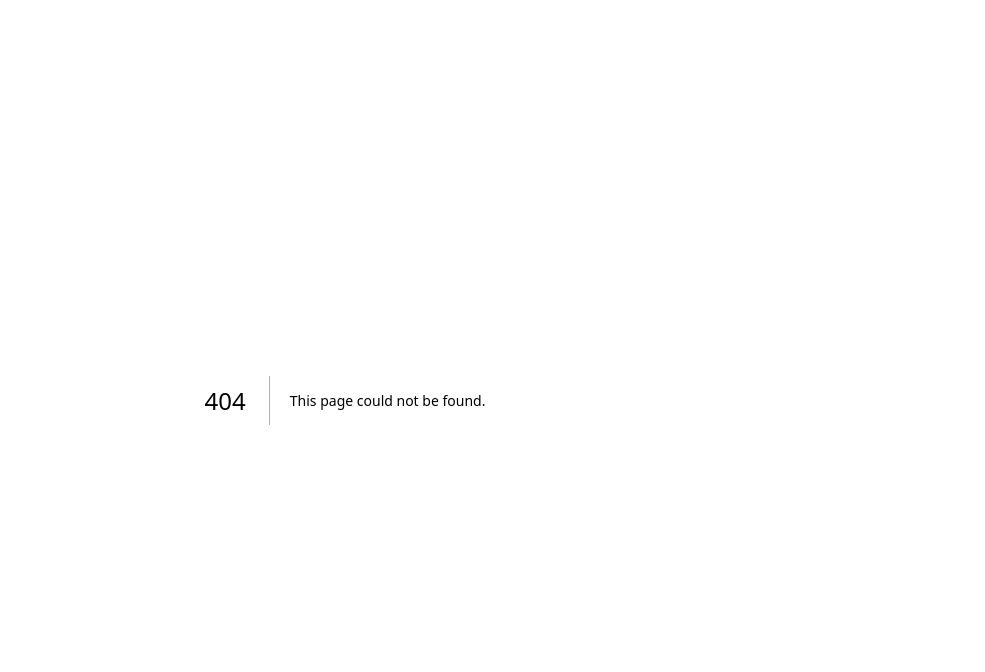
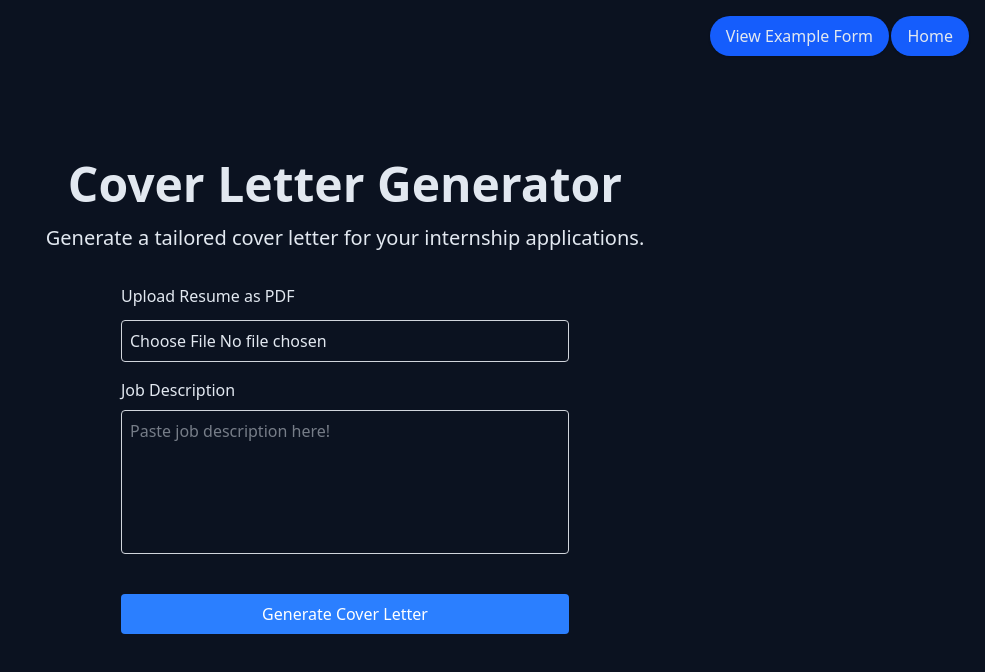
Before and after one commit to chrxsjung/internship_hub, a Next.js app: page /cover-letter in a window 1280 px wide. Before the commit this address had no page. Shown: the top 672 px of the page, without its empty margins (295-1280 px from the left). Built offline with nearby package versions, Linux system fonts and the light colour scheme.

Commit message:
added cover letter gen, TODO: add resume optmization (easy, just fix the prompt cuz forms r the same as cover letter gen)

```diff
--- a/package.json
+++ b/package.json
@@ -11,6 +11,7 @@
   "dependencies": {
     "@supabase/supabase-js": "^2.89.0",
     "next": "16.1.1",
+    "pdf-parse": "^1.1.1",
     "react": "19.2.3",
     "react-dom": "19.2.3",
     "zod": "^4.2.1"
--- /dev/null
+++ b/src/app/api/groq/cover-letter/route.js
@@ -0,0 +1,72 @@
+import { NextResponse } from "next/server";
+
+//todo: Make sure my users arent bitches and make input suepr large.
+
+//use pdf parse
+
+export async function POST(request) {
+  const formData = await request.formData();
+
+  const jobDescriptions = formData.get("jobDescription");
+  const resume = formData.get("resume"); // this is a File, not text
+
+  //so make resume file binary cojntents into a buffer to send to parse pdf then that turns into text
+
+  //make resume into arraybuffer Buffer built in node js then i would Buffer from arraybuffer and sand that to pdf-parse
+  const pdf = require("pdf-parse/lib/pdf-parse");
+
+  const arrayBuffer = await resume.arrayBuffer();
+  const buffer = Buffer.from(arrayBuffer);
+
+  const parsed = await pdf(buffer);
+  const safeResumeText = parsed.text.slice(0, 40_000);
+
+  const groqResponse = await fetch(
+    "https://api.groq.com/openai/v1/chat/completions",
+    {
+      method: "POST",
+      headers: {
+        Authorization: `Bearer ${process.env.GROQ_API_KEY}`,
+        "Content-Type": "application/json",
+      },
+      body: JSON.stringify({
+        model: "openai/gpt-oss-120b",
+        temperature: 1,
+        max_completion_tokens: 8192,
+        top_p: 1,
+        reasoning_effort: "medium",
+        stop: null,
+
+        messages: [
+          {
+            role: "system",
+            content: `
+                You generate cover letters for internship applications based on user resume and job description.The cover letters should be professional, concise, and tailored to the job description provided. Make it a short and consise cover letter. Make sure it fits on one page.
+
+                Respond only in JSON format with the following structure:
+
+                {
+                    "cover_letter": "The generated cover letter text here."
+                }
+`,
+          },
+          {
+            role: "user",
+            content: `
+Job Description:
+${jobDescriptions}
+
+Resume:
+${safeResumeText}
+  `,
+          },
+        ],
+      }),
+    }
+  );
+
+  const data = await groqResponse.json();
+  return NextResponse.json(data);
+}
+
+//i want it to be about fitness and logging my workouts. i wanna be able to add my friends and compete
--- /dev/null
+++ b/src/app/cover-letter/page.jsx
@@ -0,0 +1,122 @@
+"use client";
+
+import { useState } from "react";
+import React from "react";
+import HomeButton from "@/components/HomeButton";
+import ViewProjectFormExample from "@/components/ViewProjectFormExample";
+import { useRef, useEffect } from "react";
+
+//do i check for html Santiation or should i make forms dropdown or whadafuck
+
+export default function CoverLetter() {
+  const [result, setResult] = useState(null);
+  const resultRef = useRef(null);
+  const [uploaded, setUploaded] = useState(false);
+  useEffect(() => {
+    if (result && resultRef.current) {
+      //if result existrs and rtef exists, ref is the result div so scroll to it when both exists type shit
+      resultRef.current.scrollIntoView({
+        behavior: "smooth",
+        block: "start",
+      });
+    }
+  }, [result]);
+
+  const handleSubmit = async (e) => {
+    e.preventDefault();
+
+    try {
+      //call api/groq/project_helper.js with data
+      const formData = new FormData(e.target);
+
+      //turn this into json then send to my api route then send to real groq
+      const res = await fetch("/api/groq/cover-letter", {
+        method: "POST",
+        //browser knows multipart and also since files juist do formdata
+        body: formData,
+      });
+
+      if (!res.ok) throw new Error(`Request failed (${res.status})`);
+
+      const result = await res.json();
+      //what to do with this json
+      //send this to another page?
+
+      const contentString = result.choices[0].message.content;
+      const parsedContent = JSON.parse(contentString);
+      setResult(parsedContent);
+    } catch (error) {
+      console.error("Error generating project idea:", error?.message);
+    }
+  };
+
+  return (
+    <main className="min-h-screen p-6 flex flex-col items-center justify-start pt-40">
+      <HomeButton />
+      <ViewProjectFormExample />
+
+      <h1 className="text-5xl font-bold text-center">Cover Letter Generator</h1>
+      <p className="mt-4 text-xl text-center">
+        Generate a tailored cover letter for your internship applications.
+      </p>
+
+      <form
+        onSubmit={handleSubmit}
+        id="newCoverLetterForm"
+        className="mt-8 flex flex-col gap-4 w-full max-w-md"
+      >
+        <label className="flex flex-col gap-1">
+          <span className="font-medium flex items-center gap-2">
+            Upload Resume as PDF
+            {uploaded && <span className="text-green-600">✓</span>}
+          </span>
+
+          <input
+            required
+            type="file"
+            name="resume"
+            accept="application/pdf"
+            onChange={(e) => setUploaded(!!e.target.files?.length)}
+
+            className="mt-2 p-2 border border-gray-300 rounded"
+          />
+        </label>
+
+         <label className="flex flex-col">
+          Job Description
+          <textarea
+            required
+            name="jobDescription"
+            className="mt-2 p-2 border border-gray-300 rounded h-36 resize-none"
+            placeholder="Paste job description here!"
+          />
+        </label>
+
+        <button
+          form="newCoverLetterForm"
+          type="submit"
+          className="mt-6 px-4 py-2 bg-blue-500 text-white rounded hover:bg-blue-600 cursor-pointer"
+        >
+          Generate Cover Letter
+        </button>
+      </form>
+
+      {result && result.cover_letter && (
+        <div className="flex flex-col justify-center  items-center w-full">
+          <div
+            ref={resultRef}
+            className="mt-10 w-full max-w-2xl p-6 border rounded-lg shadow-lg bg-white"
+          >
+            <h2 className="text-3xl font-bold mb-4 text-blue-600">
+              Cover Letter
+            </h2>
+
+            <pre className="whitespace-pre-wrap text-gray-800">
+              {result.cover_letter}
+            </pre>
+          </div>
+        </div>
+      )}
+    </main>
+  );
+}
--- a/src/app/ideas/new/page.jsx
+++ b/src/app/ideas/new/page.jsx
@@ -31,7 +31,7 @@ export default function NewIdea() {
       const data = Object.fromEntries(formData.entries());
 
       //turn this into json then send to my api route then send to real groq
-      const res = await fetch("/api/groq/project_helper", {
+      const res = await fetch("/api/groq/project-helper", {
         method: "POST",
         headers: { "Content-Type": "application/json" },
         body: JSON.stringify(data),
@@ -158,7 +158,7 @@ export default function NewIdea() {
           PSA:
           <br /> some people told me the roadmap isn&apos;t &quot;detailed&quot;
           enough. i think its a good structure. running into issues and thinking
-          through and looking at google is part of learning.
+          through while looking at google is a critical part of learning.
           <br />i need to take my own advice here lmaoo
         </h2>
       </div>
--- a/src/app/page.js
+++ b/src/app/page.js
@@ -24,16 +24,15 @@ export default function Home() {
           title="Project Ideas Generator"
           description="Generate new project ideas to enhance your portfolio. Filters like languages, niche, time commitment, are available!"
         />
+        <ToolCard
+          link="/cover-letter"
+          title="Cover Letter Generator"
+          description="Generate a bomb cover letter to build upon based on your resume and the job description."
+        />
         <ToolCardComingSoon
           link="ideas/new"
           title="Company Specific Interview Qs"
           description="Company specific interview questions to help you prepare effectively. Idk if this is possible but we ball "
-        />
-
-        <ToolCardComingSoon
-          link="ideas/new"
-          title="Cover Letter Generator"
-          description="Generate a bomb cover letter to build upon based on your resume and the job description."
         />
       </div>
 
```
Also changed, not shown: src/app/api/groq/project-helper/route.js (renamed from src/app/api/groq/project_helper/route.js), src/app/api/groq/resume-helper/route.js (added), 1 other file (tests, documents, lock files or other folders).
